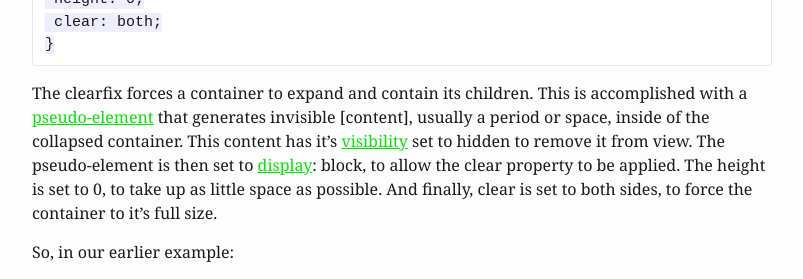
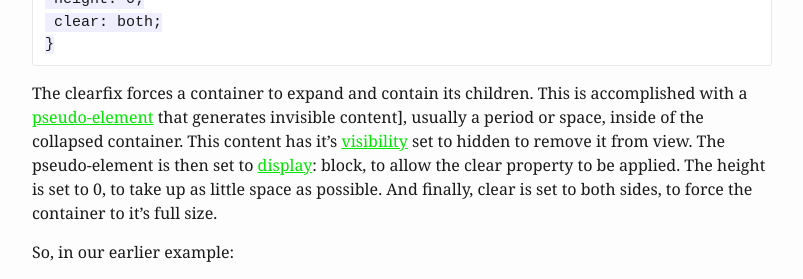
Before and after one commit to rljusticio/design, a Jekyll site: the page built from _posts/2015-08-07-floats.md, in a window 1280 px wide and 900 px high, scrolled down 6839 px. Shown: the part 154-433 px from the top of the window, without its empty margins (238-1041 px from the left). Built offline with Jekyll 4.4.1, drawn with Linux system fonts in a browser that asks for light colours; comment, search, counter and statistics services are not loaded.

Commit message:
typo update blog 8-7-15

```diff
--- a/_posts/2015-08-07-floats.md
+++ b/_posts/2015-08-07-floats.md
@@ -280,7 +280,7 @@ this issue with the clearfix hack.
 
 The clearfix forces a container to expand and contain its children. This is accomplished with
 a [pseudo-element](https://developer.mozilla.org/en-US/docs/Glossary/Pseudo-element "pseudo-element on MDN")
-that generates invisible [content], usually a period or space, inside of the collapsed container.
+that generates invisible content], usually a period or space, inside of the collapsed container.
 This content has it's [visibility](https://developer.mozilla.org/en-US/docs/Web/SVG/Attribute/visibility "visibility on MDN") set to hidden to remove it from view. The pseudo-element is then
 set to [display](https://developer.mozilla.org/en-US/docs/Web/SVG/Attribute/display "display on MDN"): block, to allow the clear property to be applied. The height is set to 0, to take
 up as little space as possible. And finally, clear is set to both sides, to force the container to it's full size.
```
